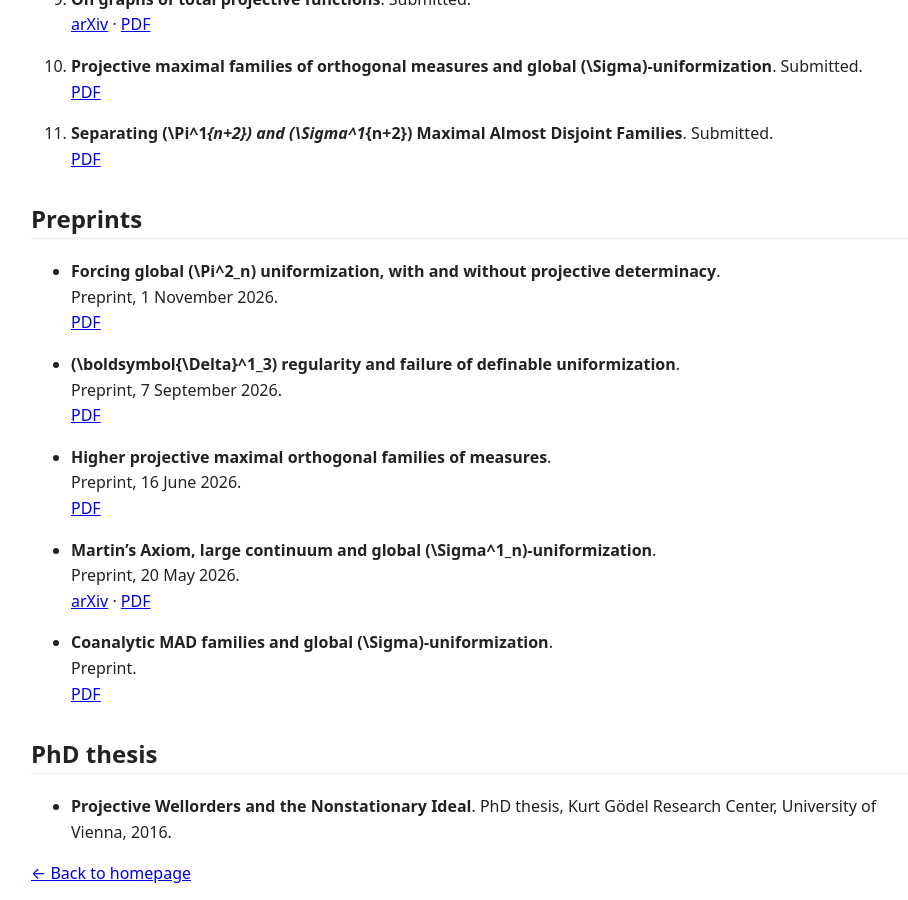
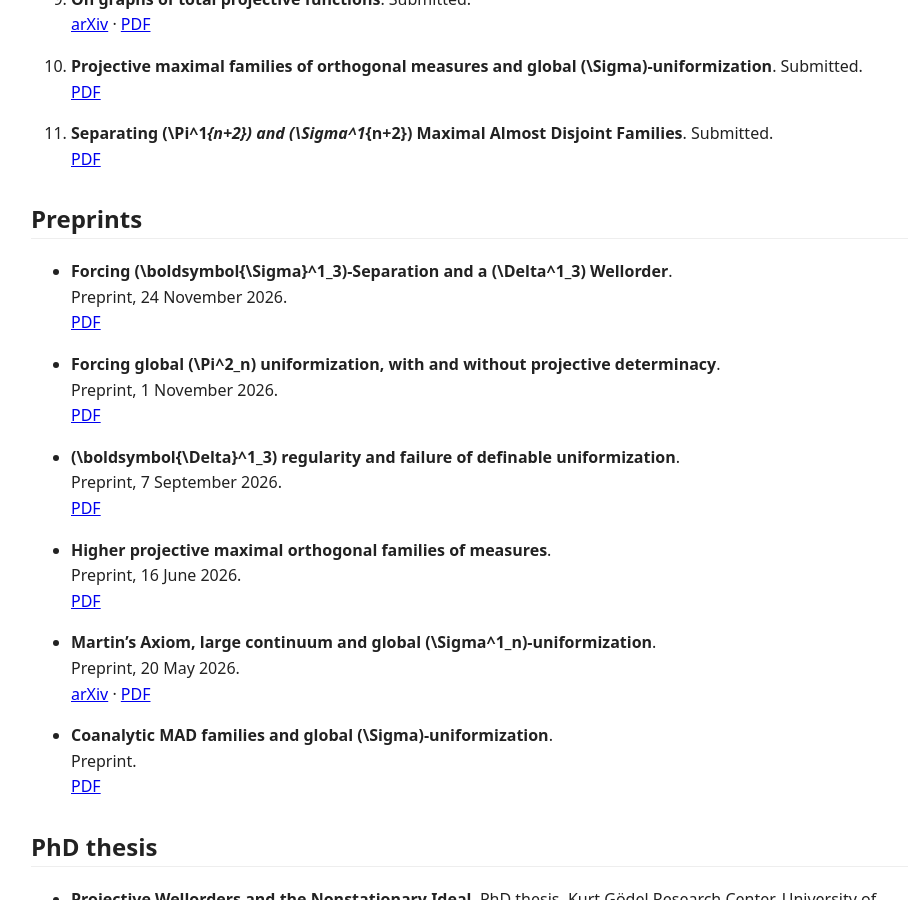
Before and after one commit to StefanHoffelner/stefanhoffelner.github.io, a Jekyll site: the page built from publications.md, in a window 1280 px wide and 900 px high, scrolled down 1792 px. Shown: the whole window, without its empty margins (159-1067 px from the left). Built offline with Jekyll 4.4.1, drawn with Linux system fonts in a browser that asks for light colours; our own code applies the rules of GitHub Pages for plain Markdown files; a script that is not in the unit is left out.

Commit message:
Restore the revised separation and wellorder paper under Preprints

```diff
--- a/publications.md
+++ b/publications.md
@@ -84,6 +84,10 @@ permalink: /publications/
 
 ## Preprints
 
+- **Forcing \(\boldsymbol{\Sigma}^1_3\)-Separation and a \(\Delta^1_3\) Wellorder**.
+  Preprint, 24 November 2026.
+  [PDF](/papers/forcing-sigma13-separation-delta13-wellorder.pdf)
+
 - **Forcing global \(\Pi^2_n\) uniformization, with and without projective determinacy**.
   Preprint, 1 November 2026.
   [PDF](/papers/forcing-global-pi2n-uniformization.pdf)
```
Also changed, not shown: 1 other file.
